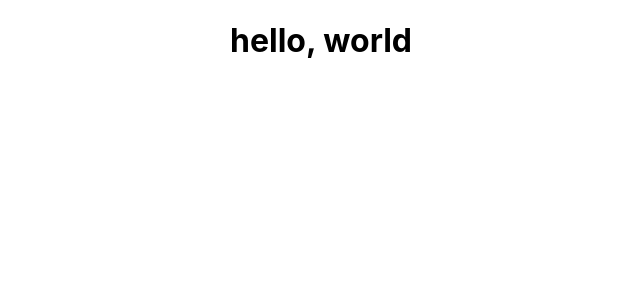
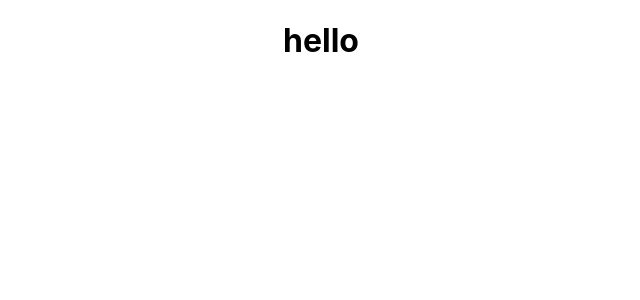
Before and after one commit to 2-group/project-2teams, a React (Create React App) app: page / in a window 1280 px wide. Shown: the top 300 px of the page, without its empty margins (319-959 px from the left). Built offline with nearby package versions, Linux system fonts and the light colour scheme.

Commit message:
Created h1

```diff
--- a/src/App.jsx
+++ b/src/App.jsx
@@ -3,7 +3,7 @@ import './App.css';
 function App() {
   return (
     <div className="App">
-      <h1>hello, world</h1>
+      <h1>hello</h1>
     </div>
   );
 }
```
